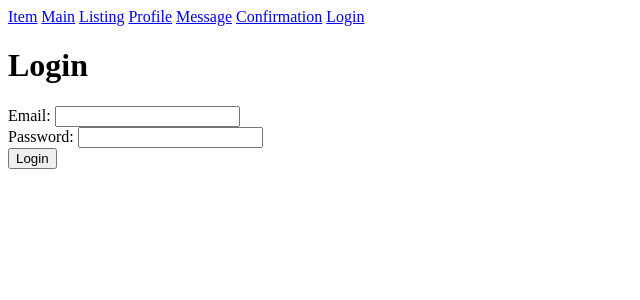
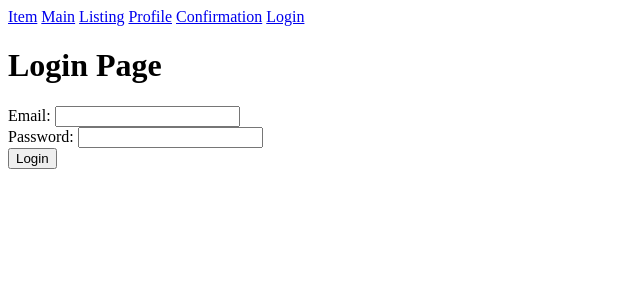
Before and after one commit to ezBrecher/Swap-UR, a Flask app: page /login in a window 1280 px wide. Shown: the top 300 px of the page, without its empty margins (0-640 px from the left). Run offline with Flask 3, Linux system fonts and the light colour scheme.

Commit message:
Updated without messages

```diff
--- a/app.py
+++ b/app.py
@@ -1,4 +1,4 @@
-from flask import Flask, render_template, request, redirect, session
+from flask import Flask, render_template, request, redirect, session, url_for
 from flask_sqlalchemy import SQLAlchemy
 from datetime import datetime
 
@@ -47,10 +47,6 @@ def listing():
 def profile():
     return render_template('profile.html')
 
-@app.route('/message')
-def message():
-    return render_template('message.html')
-
 @app.route('/confirmation')
 def confirmation():
     return render_template('confirmation.html')
--- a/templates/base.html
+++ b/templates/base.html
@@ -12,7 +12,6 @@
       <a href="{{ url_for('main') }}">Main</a>
       <a href="{{ url_for('listing') }}">Listing</a>
       <a href="{{ url_for('profile') }}">Profile</a>
-      <a href="{{ url_for('message') }}">Message</a>
       <a href="{{ url_for('confirmation') }}">Confirmation</a>
       <a href="{{ url_for('login') }}">Login</a>
     </nav>
--- a/templates/login.html
+++ b/templates/login.html
@@ -1,7 +1,7 @@
 {% extends "base.html" %}
 
 {% block content %}
-  <h1>Login</h1>
+  <h1>Login Page</h1>
   {% if error_message %}
     <p>{{ error_message }}</p>
   {% endif %}
```
Also changed, not shown: templates/message.html (deleted).
